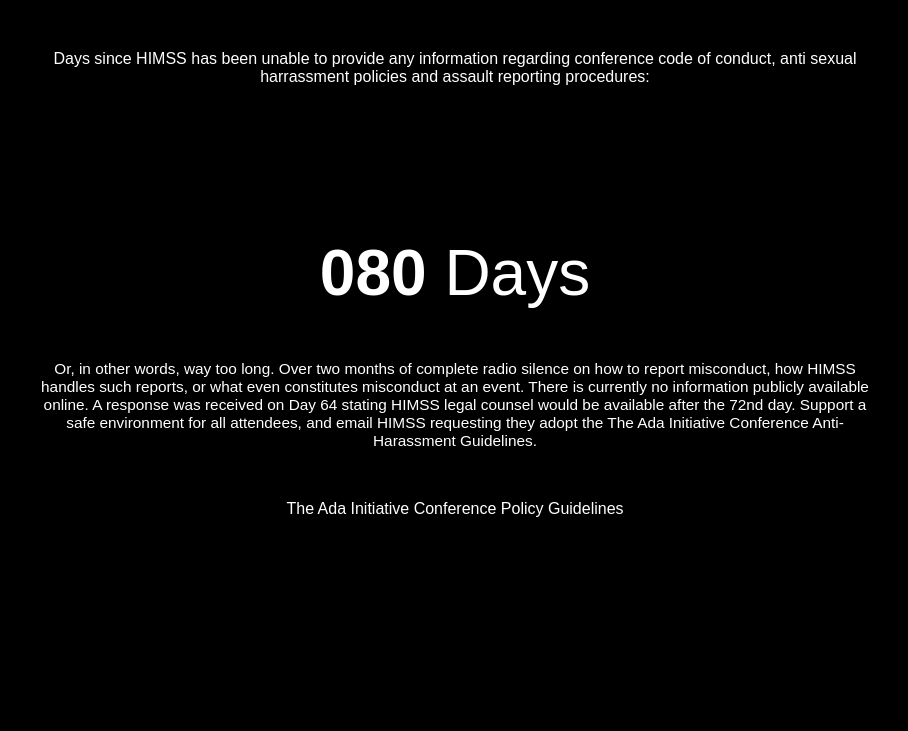
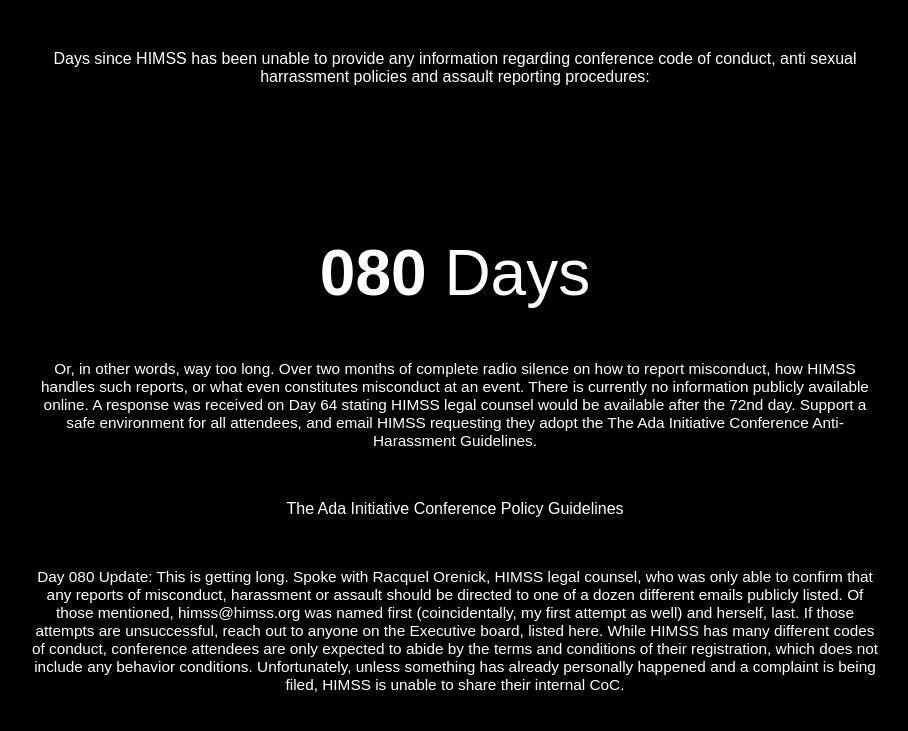
Before and after one commit to laurenstill/laurenstill.github.io, a Jekyll site: the page himssplzrespond.html, which Jekyll copies as it is, in a window 1280 px wide. Shown: the top 731 px of the page, without its empty margins (185-1093 px from the left). Built offline with Jekyll 4.4.1, drawn with Linux system fonts in a browser that asks for light colours.

Commit message:
Update himssplzrespond.html

```diff
--- a/himssplzrespond.html
+++ b/himssplzrespond.html
@@ -99,6 +99,11 @@
     <a href="https://adainitiative.org/what-we-do/conference-policies/">The Ada Initiative Conference Policy Guidelines</a>
 </div>
 
+<div id="sub">
+Day 080 Update:  This is getting long.  Spoke with <a href="mailto:rorenick@himss.org">Racquel Orenick</a>, HIMSS legal counsel, who was only able to confirm that any reports of misconduct, harassment or assault should be directed to one of a dozen different emails publicly listed. Of those mentioned, himss@himss.org was named first (coincidentally, my first attempt as well) and herself, last. If those attempts are unsuccessful, reach out to anyone on the Executive board, listed <a href="http://www.himss.org/executive-contacts?navItemNumber=18016">here</a>.  While HIMSS has many different codes of conduct, conference attendees are <a href="http://www.himssconference.org/Registration/Content.aspx?ItemNumber=22970">only expected to abide by the terms and conditions of their registration</a>, which does not include any behavior conditions.  Unfortunately, unless something has already personally happened and a complaint is being filed, HIMSS is unable to share their internal CoC.
+
+</div>
+
 <!-- Help me!
 
 
```
